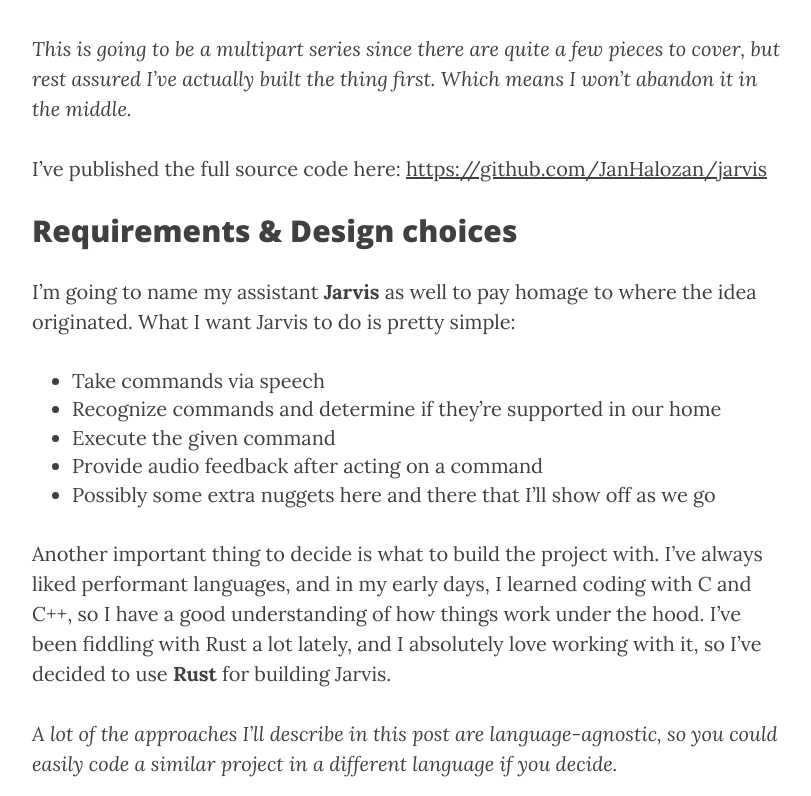
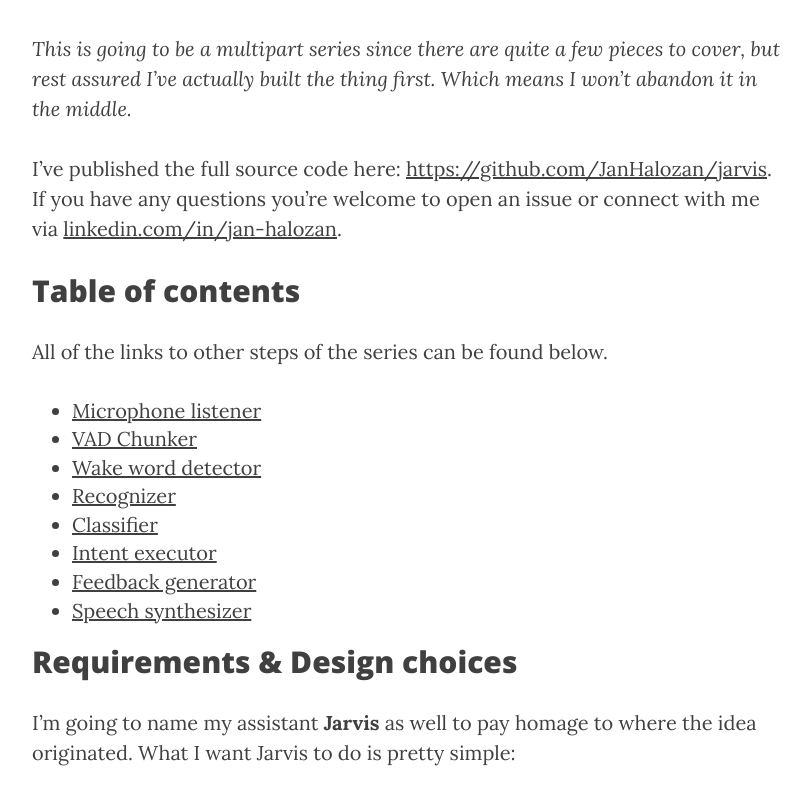
Before and after one commit to JanHalozan/JanHalozan.github.io, a Jekyll site: the page built from _posts/2024-06-30-home-assistant-intro.md, in a window 1280 px wide and 900 px high, scrolled down 1569 px, cut to the strip 104-900 px from the top of the window. Shown: the whole strip, without its empty margins (233-1044 px from the left). Built offline with Jekyll 4.4.1, drawn with Linux system fonts in a browser that asks for light colours; nearby versions of some CDN libraries.

Commit message:
Add table of contents, tweaks

````diff
--- a/_posts/2024-06-30-home-assistant-intro.md
+++ b/_posts/2024-06-30-home-assistant-intro.md
@@ -19,11 +19,25 @@ What we're building is obviously not going to be anywhere near Iron Man's Jarvis
 
 _This is going to be a multipart series since there are quite a few pieces to cover, but rest assured I've actually built the thing first. Which means I won't abandon it in the middle._
 
-I've published the full source code here: [https://github.com/JanHalozan/jarvis](https://github.com/JanHalozan/jarvis)
+I've published the full source code here: [https://github.com/JanHalozan/jarvis](https://github.com/JanHalozan/jarvis). If you have any questions you're welcome to open an issue or connect with me via [linkedin.com/in/jan-halozan](https://linkedin.com/in/jan-halozan).
+
+## Table of contents
+
+All of the links to other steps of the series can be found below.
+
+- [Microphone listener](/2024/07/01/jarvis-part-1-microphone/)
+- [VAD Chunker](/2024/07/01/jarvis-part-2-vad-chunking/)
+- [Wake word detector](/2024/07/01/jarvis-part-3-wake-word-detection/)
+- [Recognizer](/2024/07/01/jarvis-part-4-speech-to-text/)
+- [Classifier](/2024/07/01/jarvis-part-5-classifier/)
+- [Intent executor](/2024/07/01/jarvis-part-6-intent-executor/)
+- [Feedback generator](/2024/07/01/jarvis-part-7-feedback-generation/)
+- [Speech synthesizer](/2024/07/01/jarvis-part-8-speech-synthesizer/)
 
 ## Requirements & Design choices
 
 I'm going to name my assistant **Jarvis** as well to pay homage to where the idea originated. What I want Jarvis to do is pretty simple:
+
 - Take commands via speech
 - Recognize commands and determine if they're supported in our home
 - Execute the given command
@@ -46,21 +60,21 @@ We'll break Jarvis down into a lot of small components which are sequentially ti
 
 As these are nice separate blocks where each has its own concerns and functionality, I'll similarly write blog posts covering one block at a time. But first, let's look at what each block actually does (this is a very high-level overview; more detail on each block will be in its corresponding blog post):
 
-- **Microphone listener**
+- [**Microphone listener**](/2024/07/01/jarvis-part-1-microphone/)
     As the name implies, this block will continuously listen to the microphone. It's where the pipeline starts since Jarvis is a voice-activated system.
-- **VAD Chunker**
+- [**VAD Chunker**](/2024/07/01/jarvis-part-2-vad-chunking/)
     The microphone will give us a continuous stream of raw audio data, which isn't very useful for any recognition. The VAD (Voice Activity Detection) chunker will take the raw audio, process it to make sure there's actually useful audio in there, and then chunk it into separate pieces.
-- **Wake word detector**
+- [**Wake word detector**](/2024/07/01/jarvis-part-3-wake-word-detection/)
     Because we don't want Jarvis to chime in on every conversation that might be happening around it, we'll add a wake word detector. Its job is to recognize if the audio frame contains the wake word and only then pass on the audio data onwards in the pipeline.
-- **Recognizer**
+- [**Recognizer**](/2024/07/01/jarvis-part-4-speech-to-text/)
     The recognizer's job is pretty simple on a high level: take an audio frame and process it into a string of text. We'll use an AI model to accomplish this.
-- **Classifier**
+- [**Classifier**](/2024/07/01/jarvis-part-5-classifier/)
     Once we have speech phrases, we'll need to figure out if there's anything useful inside them. To do this, we need to define the commands that Jarvis supports and find a way to classify which command (if any) is being triggered and create the Intent. Another job for AI, it seems.
-- **Intent executor**
+- [**Intent executor**](/2024/07/01/jarvis-part-6-intent-executor/)
     Once a command is classified and recognized, we'll call it an `Intent`. Intents are fully structured pieces of data that Jarvis supports and can act upon. The executor stage is meant to actually trigger what is supposed to happen (e.g., turn on a light).
-- **Feedback generator**
+- [**Feedback generator**](/2024/07/01/jarvis-part-7-feedback-generation/)
     We'd like Jarvis to talk back to us so that we know what's happening. It will either confirm what happened or explain what went wrong. The feedback generator is responsible for composing the text that will be conveyed back to the user.
-- **Speech synthesizer**
+- [**Speech synthesizer**](/2024/07/01/jarvis-part-8-speech-synthesizer/)
     The very last block which finally converts the feedback text into an audio stream that is played through the speakers.
 
 And it's as simple as that :)
--- a/_posts/2024-07-02-jarvis-part-1-microphone.markdown
+++ b/_posts/2024-07-02-jarvis-part-1-microphone.markdown
@@ -179,7 +179,7 @@ What's this? Even more magic functions and variables that weren't explained befo
 
 Firstly we check if the speaker is active or if we're in shutdown. If we are we just return early from the callback ie. discard data. But this doesn't cause anything to shutdown just yet. We're just ignoring whatever comes into the closure.
 
-Second we resample the audio. Why? Because a pipeline step further down wants the audio to be in 1 channel but at 16k sampling rate. More on that in a subsequent post. The way resampling works can be seen below:
+Second we resample the audio. Why? Because a pipeline step further down wants the audio to be in 1 channel but at 16k sampling rate. So why not just set capture config at 16k in the first place? A good question that I asked myself too. The reason is that my device's microphone (Mac M1) input couldn't go below 48k samples. Why we need to have 16k sampling exactly will be explained in a subsequent post. The way resampling works can be seen below:
 
 ```rust
 fn resample_audio(input: &[f32], input_rate: usize, output_rate: usize) -> Vec<f32> {
````
